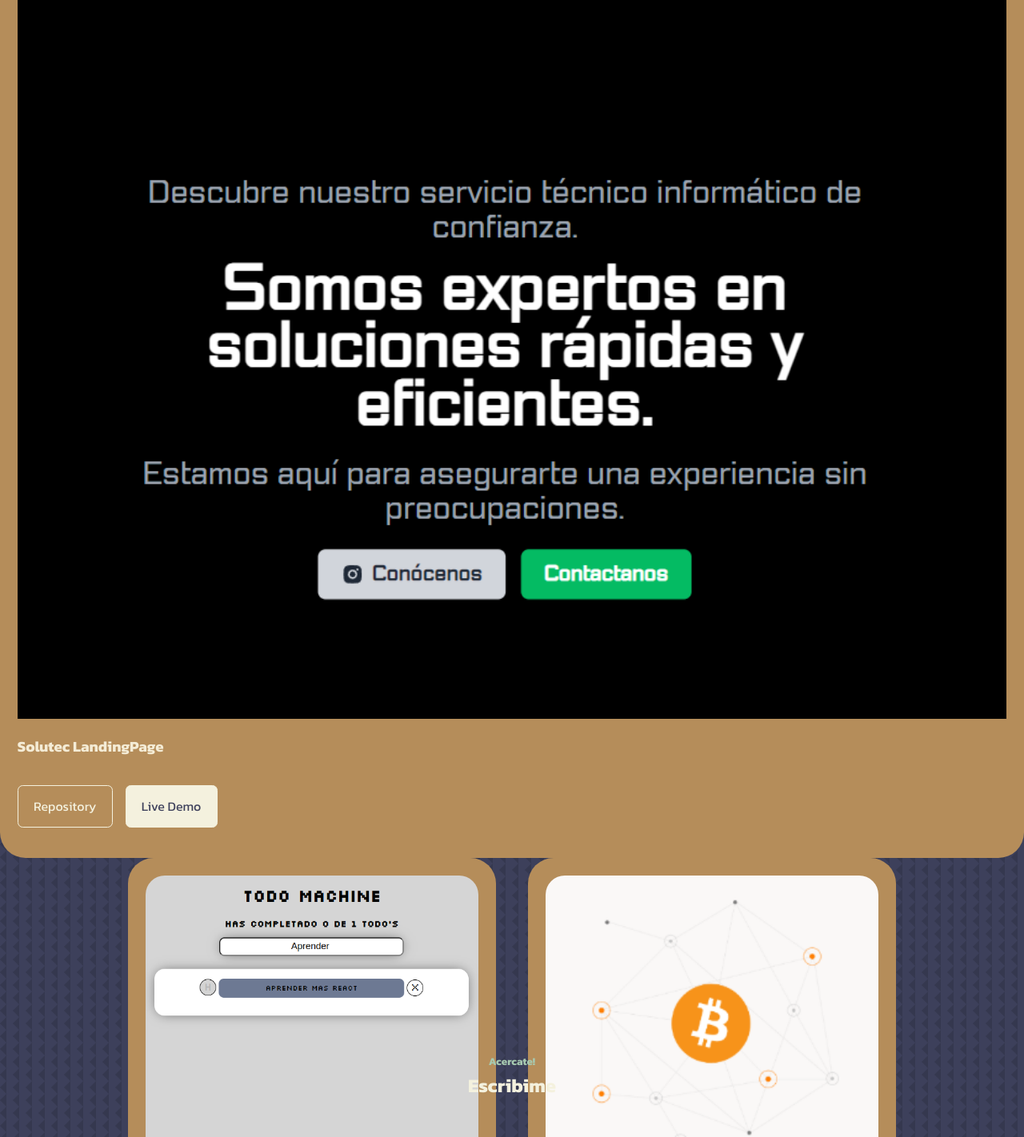
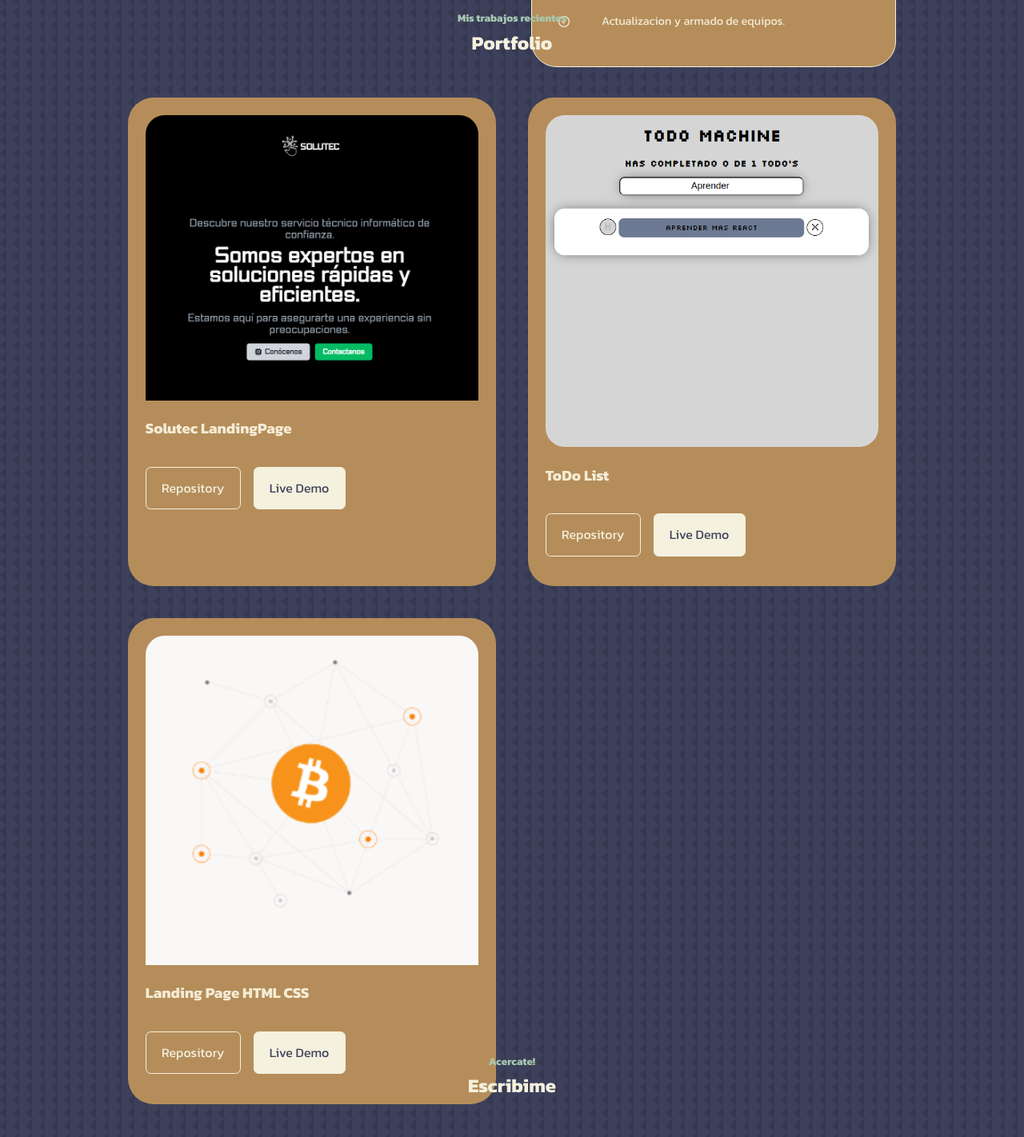
Before and after one commit to fertejerina/my-portfolio, a React (Create React App) app: page / in a window 1280 px wide. Shown: the part 3160-4582 px from the top of the page at 80% size. Built offline with nearby package versions, Linux system fonts and the light colour scheme.

Commit message:
correccion error

```diff
--- a/src/components/Portfolio/Portfolio.jsx
+++ b/src/components/Portfolio/Portfolio.jsx
@@ -9,7 +9,10 @@ const Portfolio = () => {
     <section id='portfolio'>
       <h5>Mis trabajos recientes</h5>
       <h2>Portfolio</h2>
-        <article className='portfolio__item'>
+
+
+      <div className="container portfolio__container">
+      <article className='portfolio__item'>
           <div className="portfolio__item-image">
             <img src={IMG3} alt="Portfolio 2" />
             <h3>Solutec LandingPage</h3>
@@ -20,7 +23,6 @@ const Portfolio = () => {
           </div>
         </article>
 
-      <div className="container portfolio__container">
         <article className='portfolio__item'>
           <div className="portfolio__item-image">
             <img src={IMG1} alt="Portfolio 1" />
```
